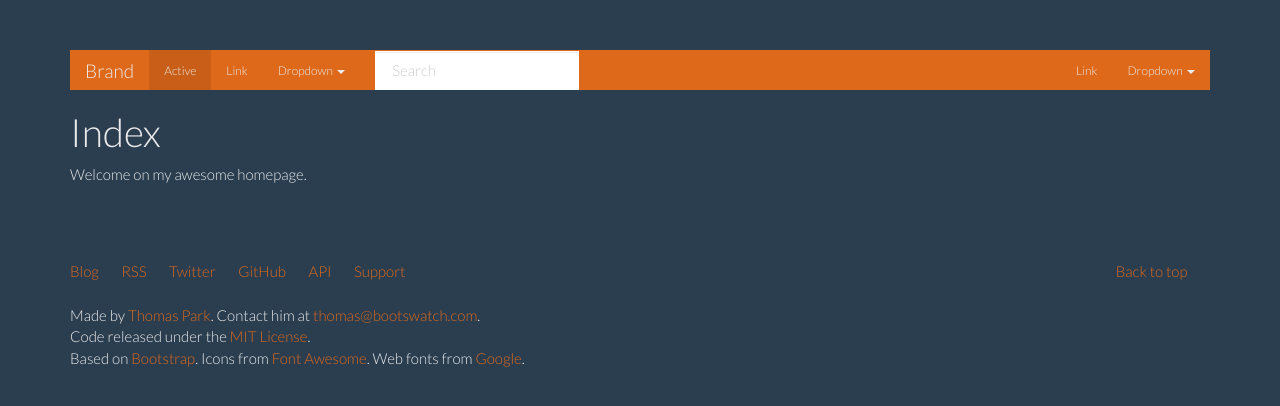
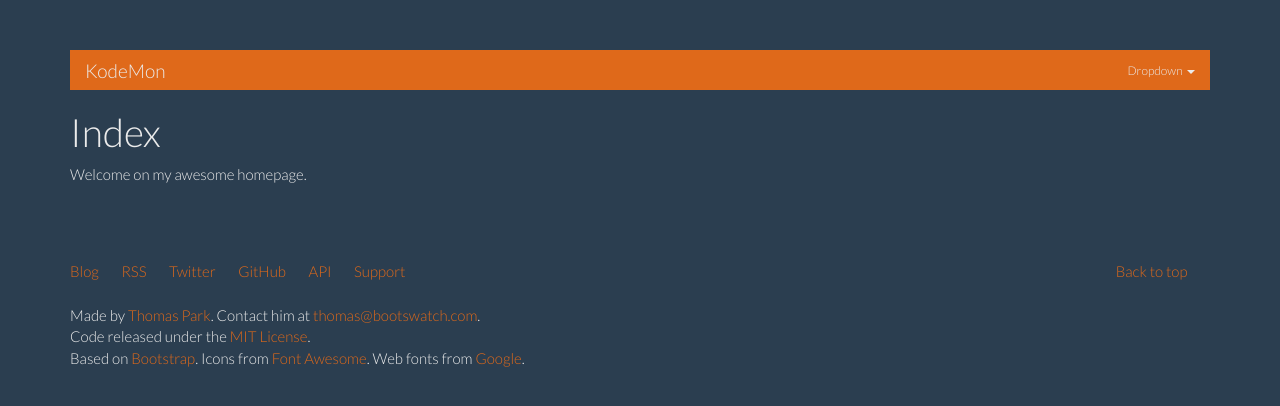
Before and after one commit to Simbadluca/CodeMon, a Flask app: template frontend/templates/home.html in a window 1280 px wide. Shown: the top 406 px of the page. Run offline with Flask 2, Linux system fonts and the light colour scheme; the template is opened without the code that fills it, so the values that code supplies are empty; some libraries are stand-ins or nearby versions.

Commit message:
more styles

```diff
--- a/frontend/templates/layout.html
+++ b/frontend/templates/layout.html
@@ -1,7 +1,7 @@
 <!doctype html>
 <html>
     <head>
-        <title>Flaskr</title>
+        <title>KodeMon</title>
         <link rel=stylesheet type=text/css href="{{ url_for('static', filename='css/bootstrap.min.css') }}">
         <link rel=stylesheet type=text/css href="{{ url_for('static', filename='css/bootswatch.min.css') }}">
     </head>
@@ -15,30 +15,10 @@
                     <span class="icon-bar"></span>
                     <span class="icon-bar"></span>
                 </button>
-                <a class="navbar-brand" href="#">Brand</a>
+                <a class="navbar-brand" href="#">KodeMon</a>
             </div>
             <div class="navbar-collapse collapse navbar-inverse-collapse">
-                <ul class="nav navbar-nav">
-                  <li class="active"><a href="#">Active</a></li>
-                  <li><a href="#">Link</a></li>
-                  <li class="dropdown">
-                    <a href="#" class="dropdown-toggle" data-toggle="dropdown">Dropdown <b class="caret"></b></a>
-                    <ul class="dropdown-menu">
-                      <li><a href="#">Action</a></li>
-                      <li><a href="#">Another action</a></li>
-                      <li><a href="#">Something else here</a></li>
-                      <li class="divider"></li>
-                      <li class="dropdown-header">Dropdown header</li>
-                      <li><a href="#">Separated link</a></li>
-                      <li><a href="#">One more separated link</a></li>
-                    </ul>
-                  </li>
-                </ul>
-                <form class="navbar-form navbar-left">
-                  <input type="text" class="form-control col-lg-8" placeholder="Search">
-                </form>
                 <ul class="nav navbar-nav navbar-right">
-                  <li><a href="#">Link</a></li>
                     <li class="dropdown">
                         <a href="#" class="dropdown-toggle" data-toggle="dropdown">Dropdown <b class="caret"></b></a>
                         <ul class="dropdown-menu">
```
Also changed, not shown: frontend/app.py (renamed from frontend/frontend.py). Lines whose indentation alone changed are shown as unchanged.
